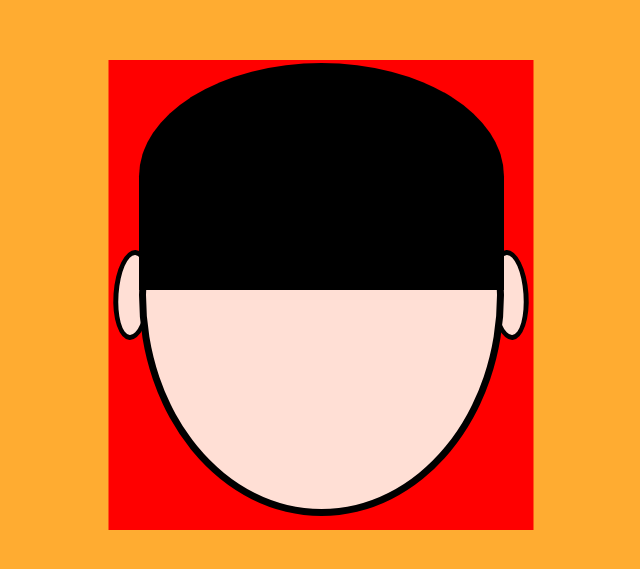
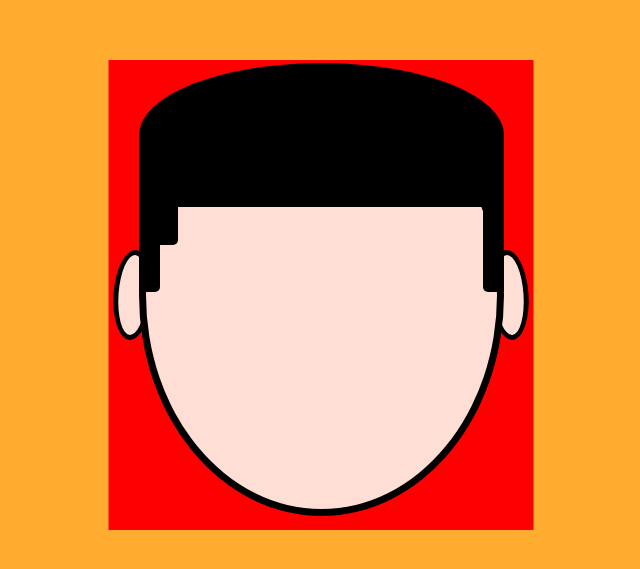
Before and after one commit to jeihcio/my-self-css, a plain HTML site: page index.html in a window 1280 px wide. Shown: the part 105-674 px from the top of the page, without its empty margins (319-959 px from the left). Drawn offline with Linux system fonts and the light colour scheme.

Commit message:
Criando a primeira costeleta do cabelo

```diff
--- a/css/style.css
+++ b/css/style.css
@@ -38,13 +38,49 @@ body {
 
 .hair {
     position: absolute;
-    background: var(--cor-hair);
     height: 227px;
     width: 365px;
     left: 50%;
     top: 3px;
     transform: translateX(-50%);
+}
+
+.hair::before {
+    content: '';
+    display: flex;
+    background: var(--cor-hair);
+    height: 144px;
+    width: 365px;
     border-radius: 50% 50% 0 0;
+}
+
+.hair>.chops {
+    display: flex;
+    justify-content: space-between;
+}
+
+.hair>.chops>.chop {
+    background-color: var(--cor-hair);
+    height: 85px;
+    width: 21px;
+}
+
+.hair>.chops>.chop:first-child::after {
+    content: '';
+    display: flex;
+    background-color: var(--cor-hair);
+    height: 38px;
+    width: 18px;
+    margin-left: 21px;
+    border-bottom-right-radius: 5px;
+}
+
+.hair>.chops>.chop:first-child {
+    border-bottom-right-radius: 5px;
+}
+
+.hair>.chops>.chop:last-child {
+    border-bottom-left-radius: 5px;
 }
 
 .ears {
--- a/index.html
+++ b/index.html
@@ -17,7 +17,12 @@
         </div>
 
         <div class="head"></div>
-        <div class="hair"></div>
+        <div class="hair">
+            <div class="chops">
+                <div class="chop"></div>
+                <div class="chop"></div>
+            </div>
+        </div>
     </div>
 </body>
 
```
